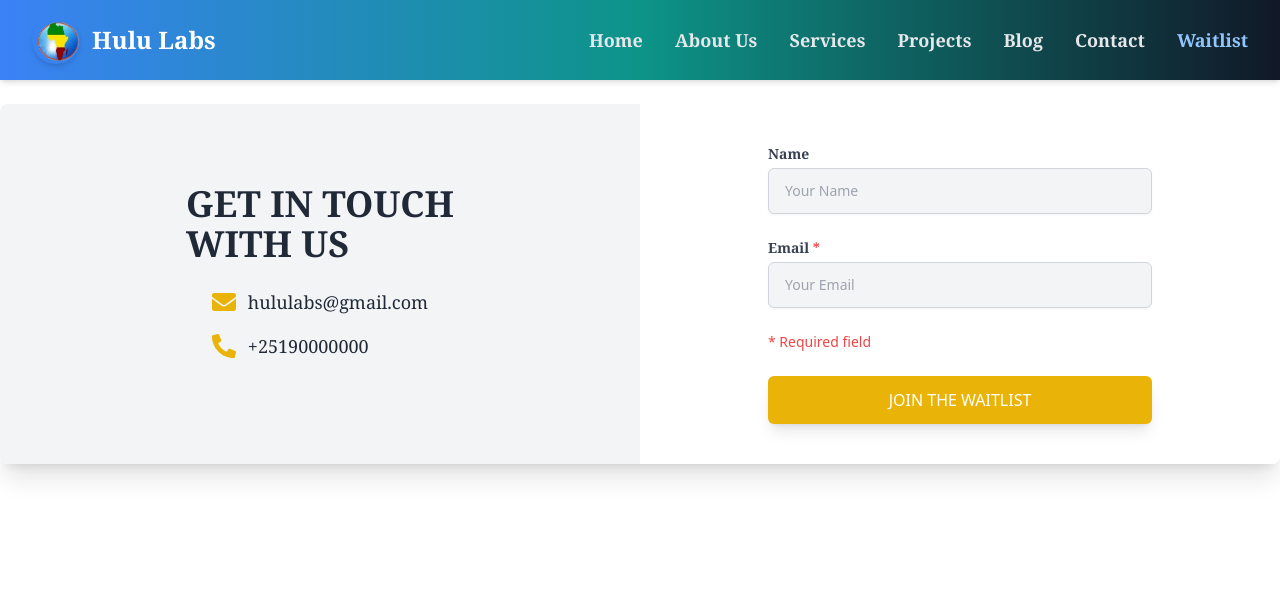
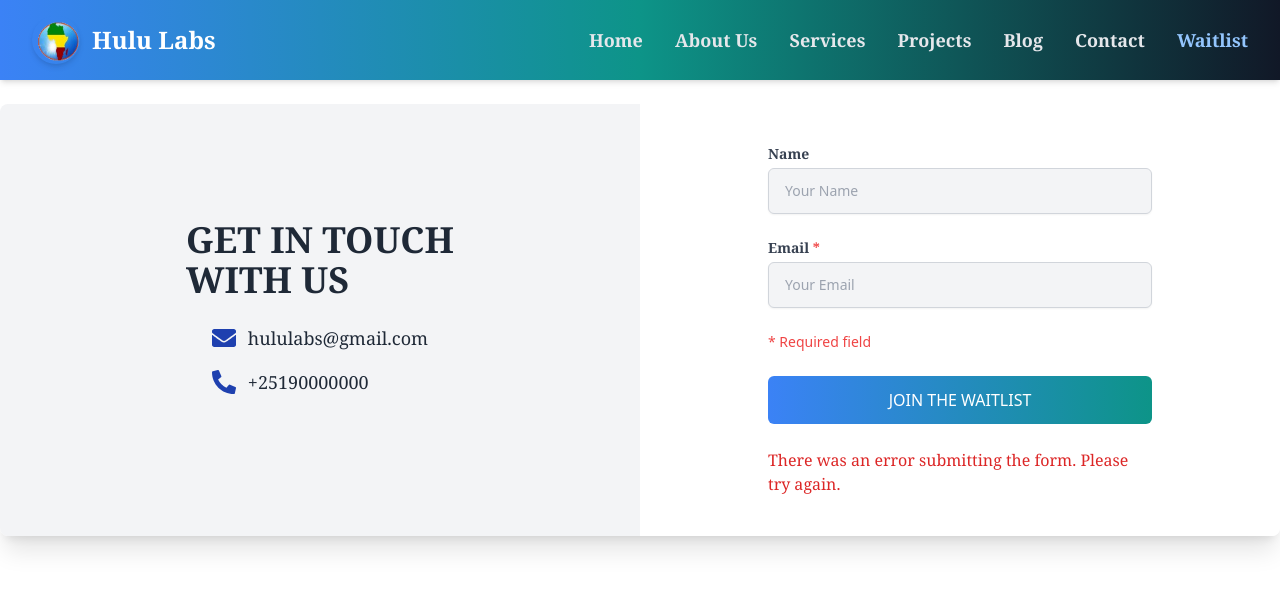
Before and after one commit to seblesw/E-Learning-Website, a React (Vite) app: page /waitlist in a window 1280 px wide. Both pictures are taken after a click on the button "JOIN THE WAITLIST". Shown: the top 590 px of the page. Built offline with nearby package versions, Linux system fonts and the light colour scheme; no server answers.

Commit message:
implement the google form and message for contact and waitlist

```diff
--- a/src/pages/Contact/Contact.jsx
+++ b/src/pages/Contact/Contact.jsx
@@ -1,6 +1,7 @@
 import React, { useEffect, useState } from 'react';
 import AOS from 'aos';
 import 'aos/dist/aos.css';
+import emailjs from 'emailjs-com';
 import Footer from '../../components/Footer/Footer';
 
 const Contact = () => {
@@ -32,19 +33,19 @@ const Contact = () => {
       return;
     }
 
-    const googleFormActionUrl = 'https://docs.google.com/forms/d/e/1FAIpQLSd7G_eCoNZcXnr4MSKIGdaXr5B-tF13goY3q8nGzGHRJi8wrA/viewform?usp=pp_url';
+    const emailParams = {
+      from_name: formData.name,
+      from_email: formData.email,
+      subject: formData.subject,
+      message: formData.message
+    };
 
-    const formDataToSend = new FormData();
-    formDataToSend.append('entry.{nameFieldId}', formData.name);
-    formDataToSend.append('entry.{emailFieldId}', formData.email);
-    formDataToSend.append('entry.{subjectFieldId}', formData.subject);
-    formDataToSend.append('entry.{messageFieldId}', formData.message);
-
-    fetch(googleFormActionUrl, {
-      method: 'POST',
-      body: formDataToSend,
-      mode: 'no-cors'
-    })
+    emailjs.send(
+      'service_q5z8bpq',
+      'template_0km2ven',
+      emailParams,
+      'JG5viJsolFHdff8cu'
+    )
     .then((response) => {
       setSuccess('Your message has been sent successfully!');
       setError('');
@@ -63,8 +64,6 @@ const Contact = () => {
 
   return (
     <div>
-
-
       <section id="contact" className="py-16 bg-white dark:bg-gray-800">
         <div className="max-w-7xl mx-auto px-4 sm:px-6 lg:px-8">
           <h2 className="text-3xl font-bold text-gray-800 dark:text-gray-100 mb-8 text-center font-serif" data-aos="fade-up">Contact Us</h2>
--- a/src/pages/Waitlist/Waitlist.jsx
+++ b/src/pages/Waitlist/Waitlist.jsx
@@ -7,6 +7,10 @@ const Waitlist = () => {
     email: "",
   });
 
+  const [isSubmitting, setIsSubmitting] = useState(false);
+  const [successMessage, setSuccessMessage] = useState("");
+  const [errorMessage, setErrorMessage] = useState("");
+
   const handleChange = (e) => {
     setFormData({
       ...formData,
@@ -14,19 +18,44 @@ const Waitlist = () => {
     });
   };
 
-  const handleNext = () => {
-    console.log("Form data submitted:", formData);
+  const handleNext = async () => {
+    setIsSubmitting(true);
+    setSuccessMessage("");
+    setErrorMessage("");
+
+    const googleFormActionURL = "https://docs.google.com/forms/u/0/d/e/1FAIpQLSdIS84AFCiKGXwXrFnTSgZTrLMVY1opUs_cYMDKO3yTLMVxwg/formResponse";
+    const formBody = new URLSearchParams({
+      "entry.769960854": formData.name,  // Replace with your actual name field ID
+      "entry.531132485": formData.email, // Replace with your actual email field ID
+    });
+
+    try {
+      await fetch(googleFormActionURL, {
+        method: "POST",
+        mode: "no-cors", // Prevents CORS issues
+        headers: {
+          "Content-Type": "application/x-www-form-urlencoded",
+        },
+        body: formBody.toString(),
+      });
+      setSuccessMessage("Thank you! You've been added to the waitlist.");
+      setFormData({ name: "", email: "" }); // Clear form
+    } catch (error) {
+      setErrorMessage("There was an error submitting the form. Please try again.");
+    } finally {
+      setIsSubmitting(false);
+    }
   };
 
   return (
-    <div className="flex flex-col md:flex-row bg-white dark:bg-gray-900 rounded-lg shadow-xl overflow-hidden mt-6"> {/* Decreased margin-top */}
+    <div className="flex flex-col md:flex-row bg-white dark:bg-gray-900 rounded-lg shadow-xl overflow-hidden mt-6">
       <div className="md:w-1/2 bg-gray-100 dark:bg-gray-800 p-10 flex flex-col justify-center items-center text-center md:text-left">
         <h2 className="text-4xl font-extrabold text-gray-800 dark:text-white mb-6 font-serif">
           GET IN TOUCH <br /> WITH US
         </h2>
         <div className="text-lg text-gray-600 dark:text-gray-300 mb-6">
           <div className="flex items-center justify-center md:justify-start mb-4">
-            <FaEnvelope className="w-6 h-6 text-yellow-500 mr-3" />
+            <FaEnvelope className="w-6 h-6 text-blue-800 mr-3" />
             <a
               href="mailto:person.name@gmail.com"
               className="hover:underline text-gray-800 dark:text-gray-200 font-serif"
@@ -35,7 +64,7 @@ const Waitlist = () => {
             </a>
           </div>
           <div className="flex items-center justify-center md:justify-start">
-            <FaPhoneAlt className="w-6 h-6 text-yellow-500 mr-3" />
+            <FaPhoneAlt className="w-6 h-6 text-blue-800 mr-3" />
             <span className="text-gray-800 dark:text-gray-200 font-serif">
               +25190000000
             </span>
@@ -90,10 +119,23 @@ const Waitlist = () => {
           <button
             type="button"
             onClick={handleNext}
-            className="w-full bg-yellow-500 hover:bg-yellow-600 text-white py-3 rounded-md transition duration-300 shadow-lg"
+            className={`w-full bg-gradient-to-r from-blue-500 to-teal-600 dark:from-teal-600 dark:to-teal-700 text-white py-3 px-6 rounded-md hover:shadow-lg transition-transform transform hover:scale-105 duration-300 ${isSubmitting ? 'opacity-50 cursor-not-allowed' : ''}`}
+            disabled={isSubmitting}
           >
-            JOIN THE WAITLIST
+            {isSubmitting ? "Submitting..." : "JOIN THE WAITLIST"}
           </button>
+
+          {successMessage && (
+            <div className="mt-4 text-green-600 dark:text-green-400 font-serif">
+              {successMessage}
+            </div>
+          )}
+
+          {errorMessage && (
+            <div className="mt-4 text-red-600 dark:text-red-400 font-serif">
+              {errorMessage}
+            </div>
+          )}
         </form>
       </div>
     </div>
```
Lines whose indentation alone changed are shown as unchanged.
